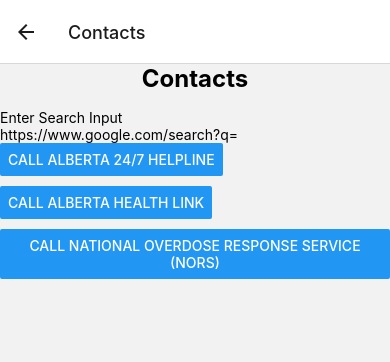
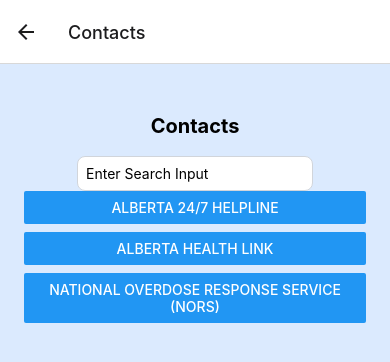
Before and after one commit to yvashisht/HealthGuard-Hackathon, a React Native app: screen /Contacts in a window 390 px wide. Shown: the top 362 px of the page. Built offline with nearby package versions, Linux system fonts and the light colour scheme; what tailwind-rn would draw is missing.

Commit message:
Final Version

```diff
--- a/App.tsx
+++ b/App.tsx
@@ -26,7 +26,7 @@
         <Stack.Screen name="Journal" component={JournalScreen} />
         <Stack.Screen name="ViewJournalEntries" component={ViewJournalEntriesScreen} />
         <Stack.Screen name="Contacts" component={ContactsScreen} />
-        <Stack.Screen name="Appointments" component={AppointmentsScreen} />
+        {/* <Stack.Screen name="Appointments" component={AppointmentsScreen} /> */}
         <Stack.Screen name="About Me" component={AboutMeScreen} />
         <Stack.Screen name="Settings" component={SettingsScreen} />
         <Stack.Screen name="MoodLog" component={MoodLog} />
--- a/components/searchBar.tsx
+++ b/components/searchBar.tsx
@@ -8,7 +8,7 @@
 
 
     return (
-        <View>
+        <View className="bg-white text-black p-2 rounded-lg border border-gray-300 shadow-sm">
           <TextInput
            id="search-form"
            className="search-input"
@@ -17,8 +17,7 @@
            value={searchText}
            placeholder="Enter Search Input"
           />
-          <Text>{"https://www.google.com/search?q=" + submittedText}</Text>
-
+          {/* <Text>{"https://www.google.com/search?q=" + submittedText}</Text> */}
         </View >
     );
 
--- a/screens/ContactsScreen.tsx
+++ b/screens/ContactsScreen.tsx
@@ -1,17 +1,7 @@
-// screens/ContactScreen.tsx
 import React from "react";
-import {
-  View,
-  Text,
-  StyleSheet,
-  ScrollView,
-  TouchableOpacity,
-  Alert,
-  Linking,
-} from "react-native";
-
+import { View, Text, ScrollView, TouchableOpacity, Alert, Linking } from "react-native";
 import { Button } from "react-native";
-import { SearchBar } from "../components/searchBar";
+import { SearchBar } from '../components/searchBar';
 
 interface ListItemProps {
   text: string;
@@ -20,20 +10,18 @@
 
 const ListItem: React.FC<ListItemProps> = ({ text, onPress }) => {
   return (
-    <TouchableOpacity onPress={onPress}>
-      <Text style={styles.item}>{text}</Text>
+    <TouchableOpacity onPress={onPress} className="p-2">
+      <Text className="text-base">{text}</Text>
     </TouchableOpacity>
   );
 };
 
 const HomeScreen = ({ navigation }) => {
-  // Define your dictionary of contacts with names as keys and phone numbers as values
   const contactNumbers = {
     "Alberta 24/7 Helpline": "18773032642",
     "Alberta Health Link": "811",
     "National Overdose Response Service (NORS)": "18886886677",
     // Add more contacts as needed
-    // this is added to a scrollable list, so can make as long as we can
   };
 
   const handlePhoneCall = (contactName, phoneNumber) => {
@@ -54,7 +42,6 @@
     );
   };
 
-  // Function to handle the button press for a specific contact
   const handleItemClick = (contactName) => {
     const phoneNumber = contactNumbers[contactName];
     if (phoneNumber) {
@@ -65,14 +52,14 @@
   };
 
   return (
-    <View style={styles.container}>
-      <Text style={styles.header}>Contacts</Text>
-      <ScrollView contentContainerStyle={styles.listContainer}>
-      <SearchBar/>
+    <View className="bg-blue-100 flex-1 items-center justify-start pt-12 p-2">
+      <Text className="text-xl font-bold mb-4">Contacts</Text>
+      <ScrollView className="w-full" contentContainerStyle={{ alignItems: 'center' }}>
+        <SearchBar />
         {Object.keys(contactNumbers).map((contactName) => (
-          <View key={contactName} style={{ marginBottom: 10 }}>
+          <View key={contactName} className="mb-2 w-11/12">
             <Button
-              title={`Call ${contactName}`}
+              title={`${contactName}`}
               onPress={() => handleItemClick(contactName)}
             />
           </View>
@@ -82,24 +69,4 @@
   );
 };
 
-const styles = StyleSheet.create({
-  container: {
-    flex: 1,
-    alignItems: "center",
-    justifyContent: "center",
-  },
-  header: {
-    fontSize: 24,
-    fontWeight: "bold",
-    marginBottom: 16,
-  },
-  listContainer: {
-    alignItems: "flex-start",
-  },
-  item: {
-    fontSize: 18,
-    marginBottom: 8,
-  },
-});
-
 export default HomeScreen;
--- a/screens/HomeScreen.tsx
+++ b/screens/HomeScreen.tsx
@@ -13,7 +13,7 @@
     { title: "MoodLog", navigateTo: "MoodLog" },
     { title: "Contacts", navigateTo: "Contacts" },
     { title: "Relapse Form", navigateTo: "RelapseForm"},
-    { title: "Appointments", navigateTo: "Appointments" },
+    // { title: "Appointments", navigateTo: "Appointments" },
     { title: "About Me", navigateTo: "About Me" },
     { title: "Settings", navigateTo: "Settings" },
     // Add more menu items here
@@ -26,13 +26,13 @@
           source={logoNoBg}
           className = "bg-white-200 w-10 h-10"
         />
-        <Text className='text-2xl font-bold'>Welcome to HealthGuard!</Text>
+        <Text className='text-2xl font-bold'>Welcome to iRecover!</Text>
       </View>
       {menuItems.map((item, index) => (
         <TouchableOpacity
           key={index}
           onPress={() => navigation.navigate(item.navigateTo)}
-          className='py-3 px-6 bg-blue-500 rounded-full my-3 w-48 items-center'>
+          className='py-3 px-6 bg-blue-500 rounded-full my-3 w-60 items-center'>
           <Text className='text-white text-lg font-bold'>{item.title}</Text>
         </TouchableOpacity>
       ))}
--- a/screens/JournalScreen.tsx
+++ b/screens/JournalScreen.tsx
@@ -60,7 +60,7 @@
   };
 
   return (
-    <ScrollView className="p-4">
+    <ScrollView className="bg-blue-100 px-5">
       <Text className="text-xl font-bold mb-4">Today's Journal</Text>
       {emotions.map((emotion) => (
         <View key={emotion} className="mb-6">
--- a/screens/MoodLog.tsx
+++ b/screens/MoodLog.tsx
@@ -76,7 +76,7 @@
     <ScrollView>
       {emotions.map((emotion, index) => (
         moodDatasets[emotion] ? (
-          <View key={index} style={{ alignItems: 'center', justifyContent: 'center', paddingTop: 20 }}>
+          <View className='bg-blue-100' key={index} style={{ alignItems: 'center', justifyContent: 'center', paddingTop: 20 }}>
             <Text style={{ fontSize: 24, marginBottom: 20 }}>{emotion}</Text>
             <LineChart
               data={moodDatasets[emotion]}
--- a/screens/MyJourneyScreen.tsx
+++ b/screens/MyJourneyScreen.tsx
@@ -53,7 +53,7 @@
   };
 
   return (
-    <View style={{ flex: 1 }}>
+    <View className='bg-blue-100' style={{ flex: 1 }}>
       <View style={{ alignItems: 'center', marginTop: 20 }}>
         <Calendar
           style={{ marginBottom: 20 }}
--- a/screens/RelapseForm.tsx
+++ b/screens/RelapseForm.tsx
@@ -57,7 +57,7 @@
   };
 
   return (
-    <ScrollView contentContainerStyle={styles.container}>
+    <ScrollView className='bg-blue-100' contentContainerStyle={styles.container}>
       <Calendar
         style={styles.calendar}
         onDayPress={handleDateSelect}
```
